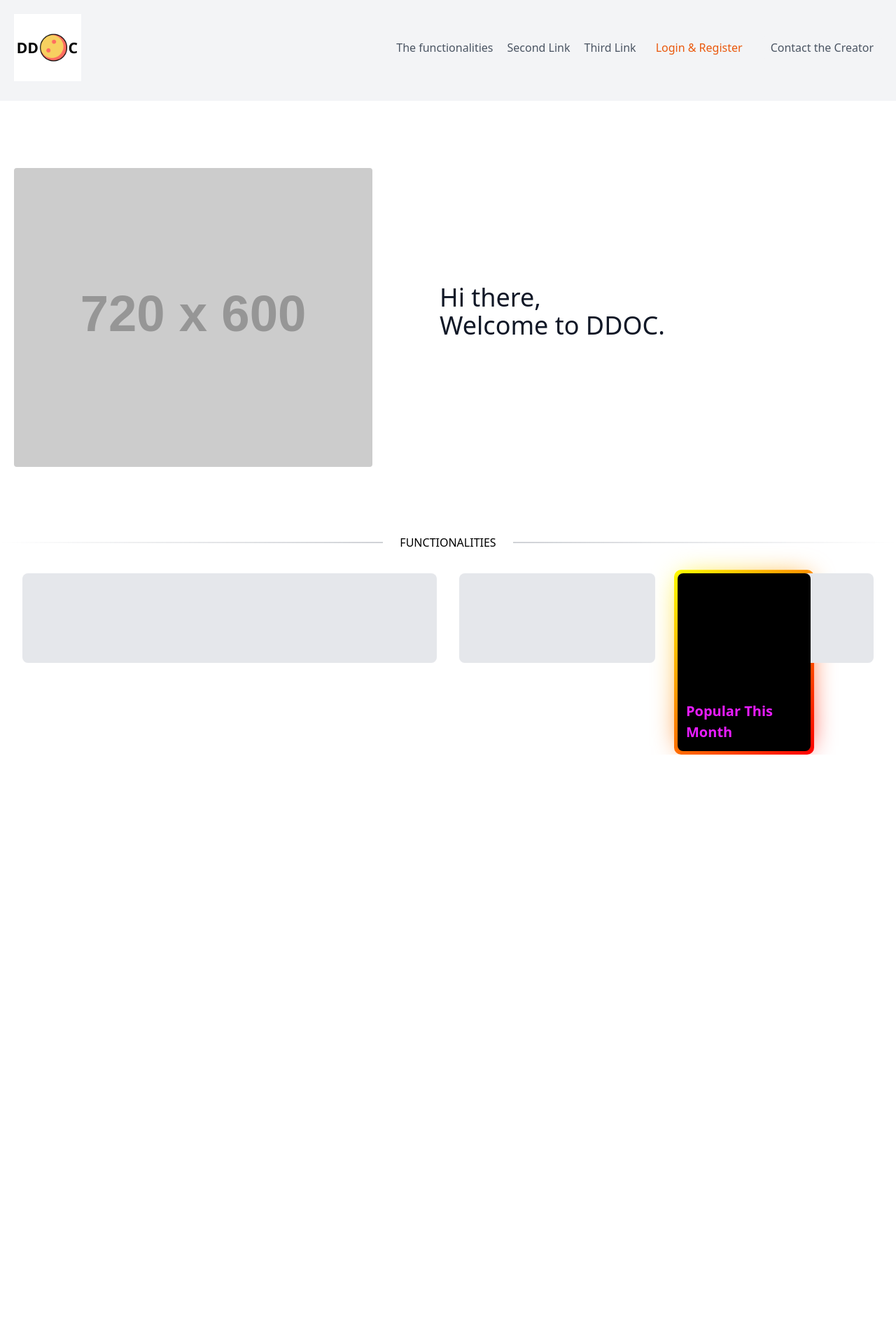
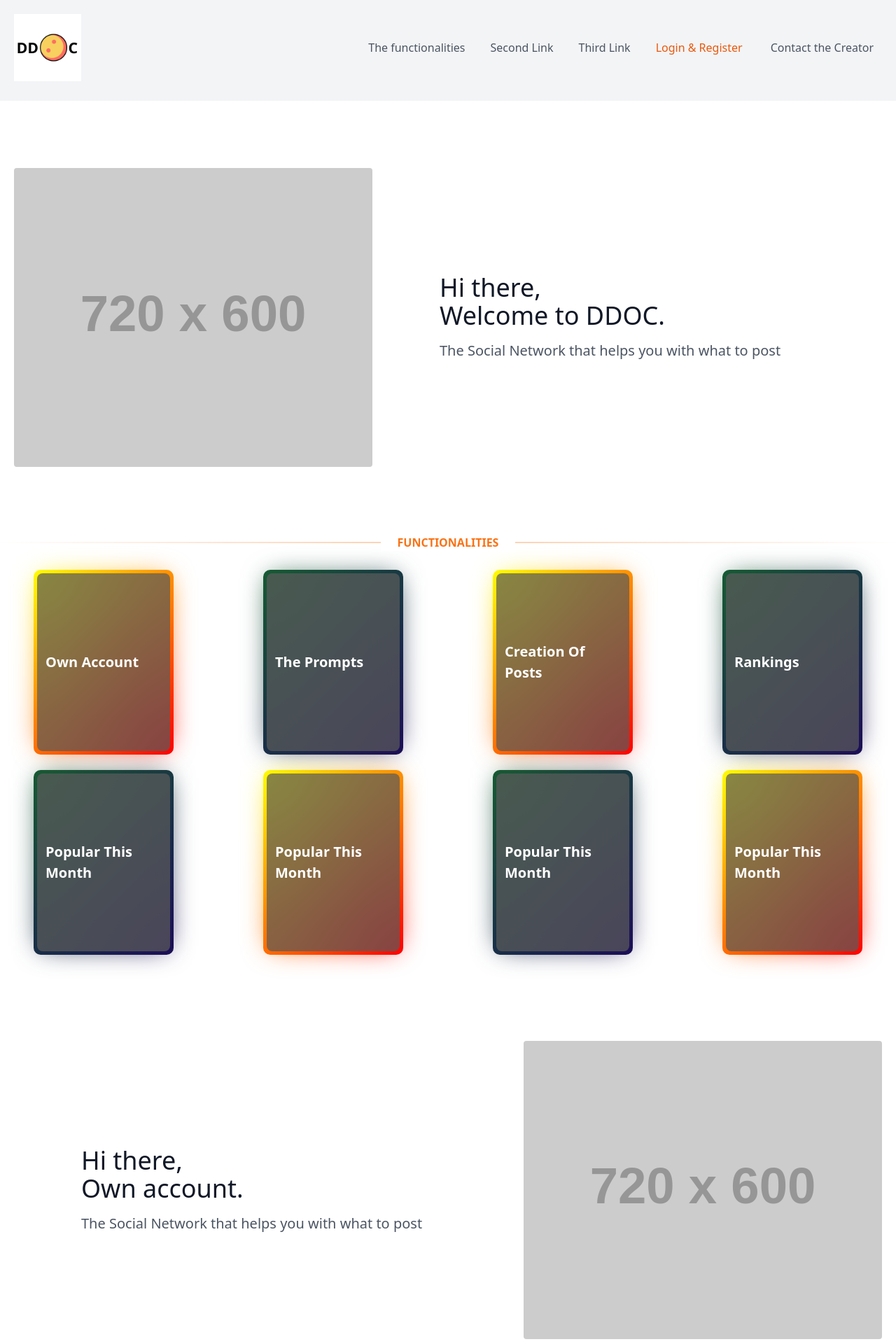
Before and after one commit to Rafael-Vi/DDOC, a PHP site: page /DDOC/src/index.php in a window 1280 px wide. Shown: the top 1920 px of the page at 70% size. Before the commit the page ends 1078 px from the top, so only its background shows below. Run offline with PHP 8.4, Linux system fonts and the light colour scheme; grey boxes labelled with a size stand in for pictures from a placeholder-image service; some libraries are stand-ins or nearby versions.

Commit message:
#New Stuff index

```diff
--- a/src/css/index.css
+++ b/src/css/index.css
@@ -1,11 +1,16 @@
-.card {
+html{
+  scroll-behavior: smooth;
+}
+
+  .card {
     position: relative;
     width: 190px;
     height: 254px;
-    background-color: #000;
+    background-color: #5c5c5cb9;
     display: flex;
     flex-direction: column;
-    justify-content: end;
+    justify-content: center;
+    justify-items: center;
     padding: 12px;
     gap: 12px;
     border-radius: 8px;
@@ -21,18 +26,31 @@
     width: 200px;
     height: 264px;
     border-radius: 10px;
-    background: linear-gradient(-45deg, red 0%, yellow 100%);
     z-index: -10;
     pointer-events: none;
     transition: all 0.6s cubic-bezier(0.175, 0.885, 0.32, 1.275);
   }
+
+  #card1::before{
+    background: linear-gradient(-45deg, red 0%, yellow 100%);
+  }
+  #card2::before{
+    background: linear-gradient(-45deg, rgb(28, 14, 88) 0%, rgb(23, 92, 52) 100%);
+  }
+
+  #card1::after{
+    background: linear-gradient(-45deg, red 0%, yellow 100%);
+  }
+  #card2::after{
+    background: linear-gradient(-45deg, rgb(28, 14, 88) 0%, rgb(23, 92, 52) 100%);
+  }
+
 
   .card::after {
     content: "";
     z-index: -1;
     position: absolute;
     inset: 0;
-    background: linear-gradient(-45deg, red 0%, yellow 100%);
     transform: translate3d(0, 0, 0) scale(0.95);
     filter: blur(20px);
   }
@@ -48,7 +66,7 @@
   }
 
   .card p:last-child {
-    color: #e81cff;
+    color: #ffffff;
     font-weight: 600;
   }
 
--- a/src/include/functions/echohtml.inc.php
+++ b/src/include/functions/echohtml.inc.php
@@ -18,7 +18,7 @@
     function echoUserPosts($post) {
         global $arrConfig;
         echo '<div class="post-container" style="width: 100%; height: 0; padding-bottom: 100%; position: relative; z-10">';
-        echo '<img src="'. $arrConfig['dir_site'].'upload/posts/'. $post['post_type'].'/'.$post['post_url'].'" alt="Post Image" style="position: absolute; top: 0; left: 0; width: 100%; height: 100%;">';
+        echo '<img src="'. $arrConfig['dir_site'].'upload/posts/'. $post['post_type'].'/'.$post['post_url'].'" alt="Post Image" style="position: absolute; top: 0; left: 0; width: 100%; height: 100%;" class="shadow-md shadow-black hover:filter hover:brightness-20 hover:opacity-75">';
         echo '</div>';
     }
 
--- a/src/include/functions/validateUpdateUser.inc.php
+++ b/src/include/functions/validateUpdateUser.inc.php
@@ -4,8 +4,7 @@
     $realName = $_POST['realName'];
     $profilePic = $_POST['profilePic'];
     $biography = $_POST['biography'];
-
-    //TODO Esta função dá erro de indefinida updateUser($_SESSION['uid'], $username, $realName, $profilePic, $biography);
+    updateUser($_SESSION['uid'], $username, $realName, $profilePic, $biography);
     header("Location: ../../social.php");
     exit;
    }
--- a/src/index.php
+++ b/src/index.php
@@ -3,7 +3,7 @@
 <head>
     <meta charset="UTF-8">
     <meta name="viewport" content="width=device-width, initial-scale=1.0">
-    <link rel="stylesheet" href="/src/css/index.css">
+    <link rel="stylesheet" href="../src/css/index.css">
     <script src="https://cdn.tailwindcss.com"></script>
     <title>Welcome...</title>
 </head>
@@ -14,11 +14,11 @@
           <a class="flex title-font font-medium items-center text-gray-900 mb-4 md:mb-0">
             <img src="./assets/images/1.png" alt="DDOC" id="DDOCSymbol" class="w-24">
           </a>
-          <nav class="inline-flex items-center md:ml-auto flex flex-wrap items-center text-base justify-center text-center">
-            <a class="inline-flex items-center mr-5 hover:text-gray-900" href="#functionalitiesDivider">The functionalities</a>
-            <a class="inline-flex items-center mr-5 hover:text-gray-900">Second Link</a>
-            <a class="inline-flex items-center mr-5 hover:text-gray-900">Third Link</a>
-            <a class="inline-flex items-center mr-5 rounded-lg p-2 text-orange-600 hover:bg-gray-200 hover:font-bold" href="../src/accountLC.php">Login & Register</a>
+          <nav class="inline-flex items-center md:ml-auto flex-wrap text-base justify-center text-center">
+            <a class="inline-flex items-center mr-5 rounded-lg p-2 hover:text-gray-900  hover:bg-gray-200" href="#functionalitiesDivider">The functionalities</a>
+            <a class="inline-flex items-center mr-5 rounded-lg p-2 hover:text-gray-900  hover:bg-gray-200">Second Link</a>
+            <a class="inline-flex items-center mr-5 rounded-lg p-2 hover:text-gray-900  hover:bg-gray-200">Third Link</a>
+            <a class="inline-flex items-center mr-5 rounded-lg p-2 text-orange-600 hover:bg-gray-200" href="../src/accountLC.php">Login & Register</a>
           </nav>
           <button class="inline-flex items-center bg-gray-100 border-0 py-1 px-3 focus:outline-none hover:bg-gray-200 rounded text-base mt-4 md:mt-0">
             Contact the Creator
@@ -36,26 +36,104 @@
             <h1 class="title-font sm:text-4xl text-3xl mb-4 font-medium text-gray-900">Hi there,
               <br class="hidden lg:inline-block">Welcome to DDOC.
             </h1>
+           <p class=" lg:inline-block  text-xl font-medium">The Social Network that helps you with what to post</p>
           </div>
         </div>
       </section>
 
       <span class="relative flex justify-center">
         <div
-          class="absolute inset-x-0 top-1/2 h-px -translate-y-1/2 bg-transparent bg-gradient-to-r from-transparent via-gray-500 to-transparent opacity-75"
+          class="absolute inset-x-0 top-1/2 h-px -translate-y-1/2 bg-transparent bg-gradient-to-r from-transparent via-orange-500 to-transparent opacity-75"
         ></div>
-        <span class="relative z-10 bg-white px-6 textl-xl" id="functionalitiesDivider">FUNCTIONALITIES</span>
+        <span class="relative z-10 bg-white px-6 textl-xl font-bold text-orange-500" id="functionalitiesDivider">FUNCTIONALITIES</span>
       </span>
-
-      <div class="grid grid-cols-1 gap-4 lg:grid-cols-4 lg:gap-8 m-8 ">
-        <div class="h-32 rounded-lg bg-gray-200 lg:col-span-2"></div>
-        <div class="h-32 rounded-lg bg-gray-200"></div>
-        <div class="h-32 rounded-lg bg-gray-200">
-          <div class="card">
-            <p class="heading">Popular this month</p>
+      <div class="grid grid-cols-1 gap-4 lg:grid-cols-4 lg:gap-8 mt-8 mb-8 justify-items-center">
+      <a class="card" id="card1" href="#OwnAccountSec">
+        <p class="heading">Own Account</p>
+      </a>
+      <a class="card" id="card2" href="#PromptsSec">
+        <p class="heading">The Prompts</p>
+      </a>
+      <a class="card "id="card1" href="#CreationPostsSec">
+        <p class="heading">Creation of Posts</p>
+      </a>
+      <a class="card" id="card2" href="#RankingsSec">
+        <p class="heading">Rankings</p>
+      </a>
+      <a class="card" id="card2">
+        <p class="heading">Popular this month</p>
+      </a>
+      <a class="card" id="card1">
+        <p class="heading">Popular this month</p>
+      </a>
+      <a class="card" id="card2">
+        <p class="heading">Popular this month</p>
+      </a>
+      <a class="card" id="card1">
+        <p class="heading">Popular this month</p>
+      </a>
+    </div>
+    <section class="text-gray-600 body-font" id="OwnAccountSec">
+        <div class="container mx-auto flex px-5 py-24 md:flex-row flex-col items-center">
+          <div class="lg:flex-grow md:w-1/2 lg:pl-24 md:pl-16 flex flex-col md:items-start md:text-left items-center text-center">
+            <h1 class="title-font sm:text-4xl text-3xl mb-4 font-medium text-gray-900">Hi there,
+              <br class="hidden lg:inline-block">Own account.
+            </h1>
+           <p class=" lg:inline-block  text-xl font-medium">The Social Network that helps you with what to post</p>
+          </div>
+          <div class="lg:max-w-lg lg:w-full md:w-1/2 w-5/6 mb-10 md:mb-0">
+            <img class="object-cover object-center rounded" alt="hero" src="https://dummyimage.com/720x600">
           </div>
         </div>
-      </div>
+    </section>
+
+    <section class="text-gray-600 body-font" id="PromptsSec">
+        <div class="container mx-auto flex px-5 py-24 md:flex-row flex-col items-center">
+          <div class="lg:max-w-lg lg:w-full md:w-1/2 w-5/6 mb-10 md:mb-0">
+            <img class="object-cover object-center rounded" alt="hero" src="https://dummyimage.com/720x600">
+          </div>
+          <div class="lg:flex-grow md:w-1/2 lg:pl-24 md:pl-16 flex flex-col md:items-start md:text-left items-center text-center">
+            <h1 class="title-font sm:text-4xl text-3xl mb-4 font-medium text-gray-900">Hi there,
+              <br class="hidden lg:inline-block">The Prompts.
+            </h1>
+           <p class=" lg:inline-block  text-xl font-medium">The Social Network that helps you with what to post</p>
+          </div>
+        </div>
+      </section>
+
+      <section class="text-gray-600 body-font" id="CreationPostsSec">
+        <div class="container mx-auto flex px-5 py-24 md:flex-row flex-col items-center">
+          <div class="lg:flex-grow md:w-1/2 lg:pl-24 md:pl-16 flex flex-col md:items-start md:text-left items-center text-center">
+            <h1 class="title-font sm:text-4xl text-3xl mb-4 font-medium text-gray-900">Hi there,
+              <br class="hidden lg:inline-block">Creation of Posts.
+            </h1>
+           <p class=" lg:inline-block  text-xl font-medium">The Social Network that helps you with what to post</p>
+          </div>
+          <div class="lg:max-w-lg lg:w-full md:w-1/2 w-5/6 mb-10 md:mb-0">
+            <img class="object-cover object-center rounded" alt="hero" src="https://dummyimage.com/720x600">
+          </div>
+        </div>
+      </section>
+
+      <section class="text-gray-600 body-font" id="RankingsSec">
+        <div class="container mx-auto flex px-5 py-24 md:flex-row flex-col items-center">
+          <div class="lg:max-w-lg lg:w-full md:w-1/2 w-5/6 mb-10 md:mb-0">
+            <img class="object-cover object-center rounded" alt="hero" src="https://dummyimage.com/720x600">
+          </div>
+          <div class="lg:flex-grow md:w-1/2 lg:pl-24 md:pl-16 flex flex-col md:items-start md:text-left items-center text-center">
+            <h1 class="title-font sm:text-4xl text-3xl mb-4 font-medium text-gray-900">Hi there,
+              <br class="hidden lg:inline-block">Rankings.
+            </h1>
+           <p class=" lg:inline-block  text-xl font-medium">The Social Network that helps you with what to post</p>
+          </div>
+        </div>
+      </section>
+    <span class="relative flex justify-center">
+        <div
+          class="absolute inset-x-0 top-1/2 h-px -translate-y-1/2 bg-transparent bg-gradient-to-r from-transparent via-orange-500 to-transparent opacity-75"
+        ></div>
+        <span class="relative z-10 bg-white px-6 textl-xl font-bold text-orange-500" id="">Stuff</span>
+      </span>
 
 <script src="/dist/bundle.js"></script>
 </body>
--- a/src/social.php
+++ b/src/social.php
@@ -5,7 +5,6 @@ include "include/config.inc.php";
 <?php
 include "include/functions/checkLogin.inc.php";
 ?>
-
 
 <!DOCTYPE html>
 <html lang="en">
@@ -93,7 +92,7 @@ include "include/functions/checkLogin.inc.php";
         </button>
       </div>
     </div>
-    <div id="profilePosts-div" class="relative p-auto h-full">
+    <div id="profilePosts-div" class="relative p-auto overflow-y-auto">
       <?php
         getPosts($_SESSION['uid']);
       ?>
```
Also changed, not shown: ddoc.sql (added, +126 -0 lines), src/include/config.inc.php (+5 -9 lines).
